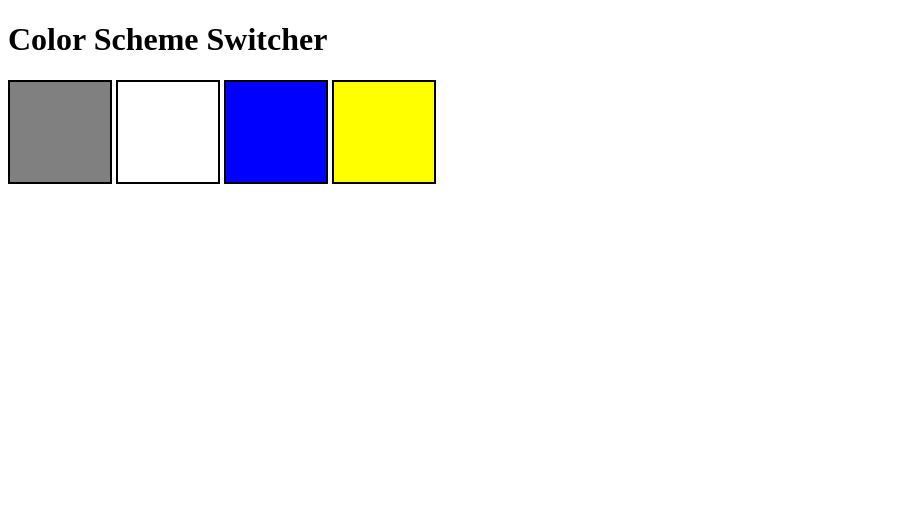
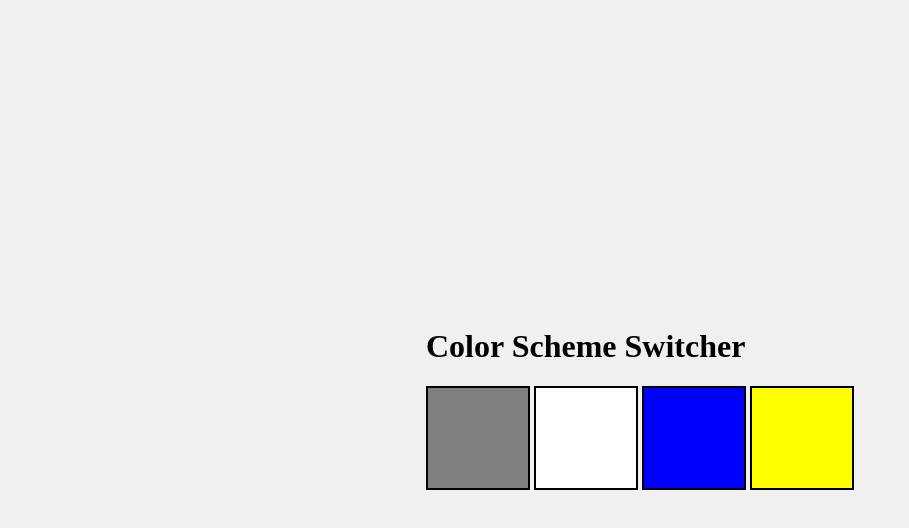
Before and after one commit to bbtarun/js-bg-colour-change, a plain HTML site: page index.html in a window 1280 px wide. Shown: the whole page, without its empty margins (0-909 px from the left). Drawn offline with Linux system fonts and the light colour scheme.

Commit message:
Update p1.css

```diff
--- a/p1.css
+++ b/p1.css
@@ -1,21 +1,23 @@
-html {
+body {
+  display: flex;
+  justify-content: center;
+  align-items: center;
+  height: 100vh;
   margin: 0;
+  background-color: #f0f0f0;
 }
-
-  span {
-    display: block;
-  }
-  .canvas {
-    margin: 100px auto 100px;
-    width: 80%;
-    text-align: center;
-  }
-
 .button {
+  width: 50%;
+  margin: auto;
   width: 100px;
   height: 100px;
   border: solid black 2px;
   display: inline-block;
+  cursor: pointer;
+  transition: background-color 0.3s;
+}
+.button:hover {
+  opacity: 0.8;
 }
 
 #grey {
```
Lines whose indentation alone changed are shown as unchanged.
